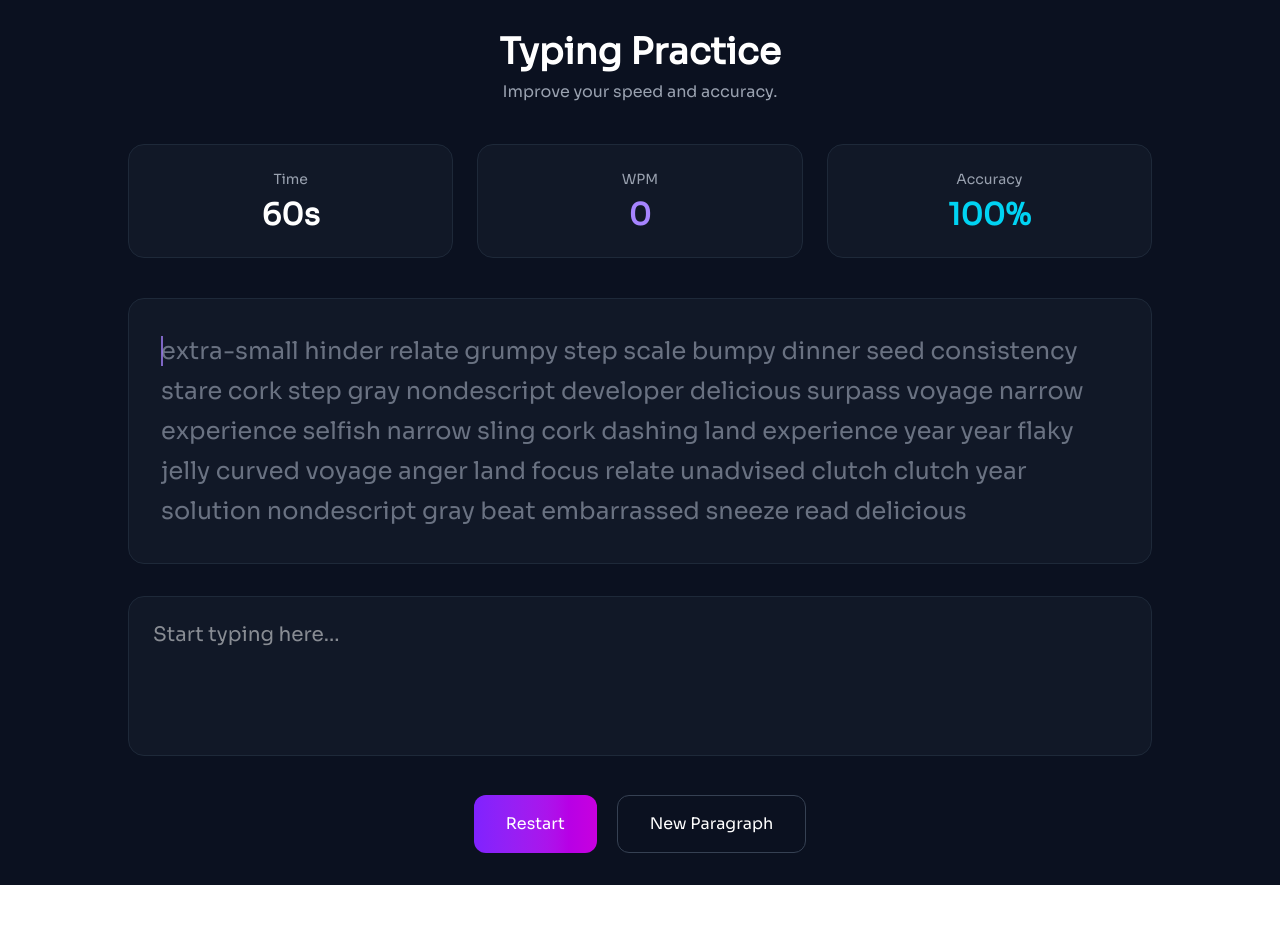
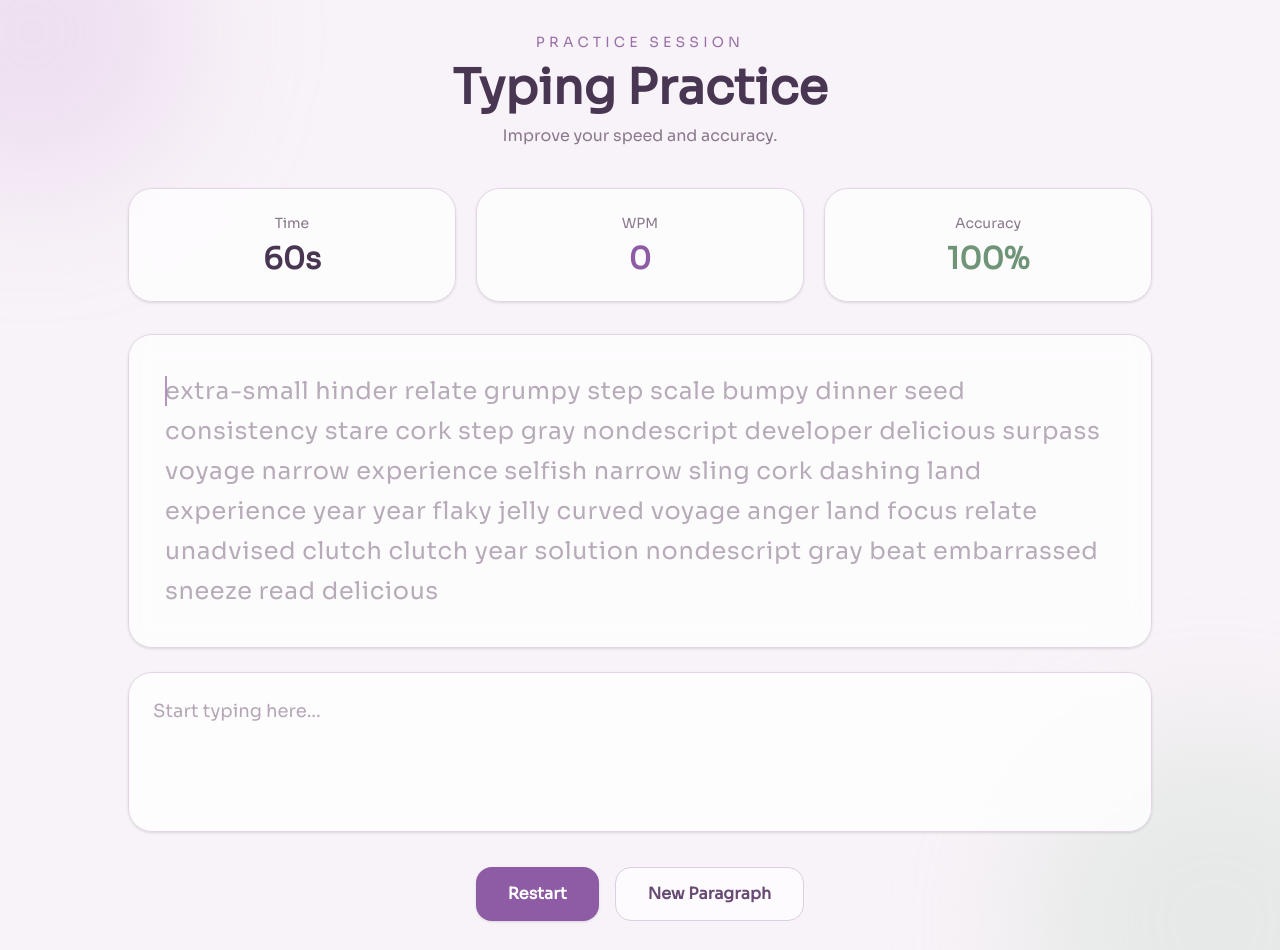
Before and after one commit to moksha013/TypenLearn, a React (Vite) app in the folder client/: page /practice in a window 1280 px wide. Shown: the top 950 px of the page. Before the commit the page ends 885 px from the top, so only its background shows below. Built offline with nearby package versions, Linux system fonts and the light colour scheme.

Commit message:
style: refresh practice page theme

```diff
--- a/client/src/pages/Practice.jsx
+++ b/client/src/pages/Practice.jsx
@@ -97,33 +97,129 @@ function Practice() {
 
       {/* Main Practice */}
 
-      <div className="min-h-screen bg-[#0B1120] text-white flex items-center justify-center p-8">
+      <div
+        className="
+          min-h-screen
+          bg-[#F8F3F8]
+          text-[#493653]
+          flex
+          items-center
+          justify-center
+          p-6
+          md:p-8
+          relative
+          overflow-hidden
+        "
+      >
 
-        <div className="w-full max-w-5xl">
+        {/* Background Glow */}
+
+        <div
+          className="
+            absolute
+            -top-32
+            -left-32
+            w-80
+            h-80
+            rounded-full
+            bg-[#D8B4E2]/30
+            blur-3xl
+          "
+        />
+
+        <div
+          className="
+            absolute
+            -bottom-40
+            -right-32
+            w-96
+            h-96
+            rounded-full
+            bg-[#BFD4C3]/30
+            blur-3xl
+          "
+        />
+
+        {/* Main Container */}
+
+        <div className="relative z-10 w-full max-w-5xl">
 
           {/* Heading */}
 
-          <h1 className="text-4xl font-bold text-center">
+          <div className="text-center">
+
+            <p
+              className="
+                text-xs
+                md:text-sm
+                uppercase
+                tracking-[0.3em]
+                text-[#9A70A8]
+                font-medium
+              "
+            >
+              Practice Session
+            </p>
+
+            <h1
+              className="
+                text-4xl
+                md:text-5xl
+                font-bold
+                mt-3
+                text-[#493653]
+              "
+            >
               Typing Practice
             </h1>
 
-          <p className="text-center text-gray-400 mt-2">
+            <p
+              className="
+                text-[#8A788D]
+                mt-3
+                text-sm
+                md:text-base
+              "
+            >
               Improve your speed and accuracy.
             </p>
 
+          </div>
+
           {/* Stats */}
 
-          <div className="grid grid-cols-3 gap-6 mt-10">
+          <div className="grid grid-cols-1 md:grid-cols-3 gap-5 mt-10">
 
             {/* Time */}
 
-            <div className="rounded-2xl bg-[#111827] border border-gray-800 p-6 text-center">
-
-              <p className="text-gray-400 text-sm">
+            <div
+              className="
+                rounded-3xl
+                bg-white/70
+                backdrop-blur-md
+                border
+                border-[#E2D6E4]
+                p-6
+                text-center
+                shadow-sm
+                hover:-translate-y-1
+                hover:shadow-md
+                transition-all
+                duration-300
+              "
+            >
+              <p className="text-sm text-[#8A788D]">
                 Time
               </p>
 
-              <h2 className="text-3xl font-bold mt-2">
+              <h2
+                className="
+                  text-3xl
+                  font-bold
+                  mt-2
+                  text-[#493653]
+                "
+              >
                 {timeLeft}s
               </h2>
 
@@ -131,13 +227,34 @@ function Practice() {
 
             {/* WPM */}
 
-            <div className="rounded-2xl bg-[#111827] border border-gray-800 p-6 text-center">
-
-              <p className="text-gray-400 text-sm">
+            <div
+              className="
+                rounded-3xl
+                bg-white/70
+                backdrop-blur-md
+                border
+                border-[#E2D6E4]
+                p-6
+                text-center
+                shadow-sm
+                hover:-translate-y-1
+                hover:shadow-md
+                transition-all
+                duration-300
+              "
+            >
+              <p className="text-sm text-[#8A788D]">
                 WPM
               </p>
 
-              <h2 className="text-3xl font-bold mt-2 text-violet-400">
+              <h2
+                className="
+                  text-3xl
+                  font-bold
+                  mt-2
+                  text-[#8E5BA5]
+                "
+              >
                 {wpm}
               </h2>
 
@@ -145,13 +262,34 @@ function Practice() {
 
             {/* Accuracy */}
 
-            <div className="rounded-2xl bg-[#111827] border border-gray-800 p-6 text-center">
-
-              <p className="text-gray-400 text-sm">
+            <div
+              className="
+                rounded-3xl
+                bg-white/70
+                backdrop-blur-md
+                border
+                border-[#E2D6E4]
+                p-6
+                text-center
+                shadow-sm
+                hover:-translate-y-1
+                hover:shadow-md
+                transition-all
+                duration-300
+              "
+            >
+              <p className="text-sm text-[#8A788D]">
                 Accuracy
               </p>
 
-              <h2 className="text-3xl font-bold mt-2 text-cyan-400">
+              <h2
+                className="
+                  text-3xl
+                  font-bold
+                  mt-2
+                  text-[#6F9478]
+                "
+              >
                 {accuracy}%
               </h2>
 
@@ -161,17 +299,33 @@ function Practice() {
 
           {/* Paragraph */}
 
-          <div className="mt-10 rounded-2xl bg-[#111827] border border-gray-800 p-8 leading-10 text-2xl">
+          <div
+            className="
+              mt-8
+              rounded-3xl
+              bg-white/75
+              backdrop-blur-md
+              border
+              border-[#E2D6E4]
+              p-7
+              md:p-9
+              leading-10
+              text-xl
+              md:text-2xl
+              tracking-wide
+              shadow-sm
+            "
+          >
 
             {paragraph.split("").map((char, index) => {
 
-              let color = "text-gray-500";
+              let color = "text-[#B7AAB9]";
 
               if (index < text.length) {
                 color =
                   text[index] === char
-                    ? "text-green-400"
-                    : "text-red-400";
+                    ? "text-[#6F9478]"
+                    : "text-[#C47787]";
               }
 
               return (
@@ -182,7 +336,7 @@ function Practice() {
                     ${color}
                     ${
                       index === text.length
-                        ? "after:absolute after:left-0 after:top-0 after:w-[2px] after:h-full after:bg-violet-400 after:animate-pulse"
+                        ? "after:absolute after:left-0 after:top-0 after:w-[2px] after:h-full after:bg-[#9A70A8] after:animate-pulse"
                         : ""
                     }
                   `}
@@ -214,25 +368,32 @@ function Practice() {
                 : "Start typing here..."
             }
             className="
-              mt-8
+              mt-6
               w-full
               h-40
-              rounded-2xl
-              bg-[#111827]
+              rounded-3xl
+              bg-white/80
+              backdrop-blur-md
               border
-              border-gray-800
+              border-[#E2D6E4]
               p-6
-              text-xl
+              text-lg
+              text-[#493653]
+              placeholder:text-[#B4A6B6]
               outline-none
               resize-none
-              focus:border-violet-500
-              transition
+              shadow-sm
+              focus:border-[#B58AC0]
+              focus:ring-4
+              focus:ring-[#D8B4E2]/20
+              transition-all
+              duration-300
             "
           />
 
           {/* Buttons */}
 
-          <div className="flex justify-center gap-5 mt-8">
+          <div className="flex flex-col sm:flex-row justify-center gap-4 mt-7">
 
             {/* Restart */}
 
@@ -240,14 +401,17 @@ function Practice() {
               onClick={restartTest}
               className="
                 px-8
-                py-4
-                rounded-xl
-                bg-gradient-to-r
-                from-violet-600
-                to-fuchsia-600
-                hover:from-violet-500
-                hover:to-fuchsia-500
-                transition
+                py-3.5
+                rounded-2xl
+                bg-[#8E5BA5]
+                hover:bg-[#795087]
+                text-white
+                font-semibold
+                shadow-sm
+                hover:shadow-md
+                hover:-translate-y-0.5
+                transition-all
+                duration-300
               "
             >
               Restart
@@ -259,12 +423,18 @@ function Practice() {
               onClick={newParagraph}
               className="
                 px-8
-                py-4
-                rounded-xl
+                py-3.5
+                rounded-2xl
+                bg-white/70
                 border
-                border-gray-700
-                hover:border-violet-500
-                transition
+                border-[#DCCFE0]
+                text-[#684A73]
+                font-semibold
+                hover:bg-white
+                hover:border-[#B58AC0]
+                hover:-translate-y-0.5
+                transition-all
+                duration-300
               "
             >
               New Paragraph
```
Also changed, not shown: client/src/components/practice/ResultsCard.jsx (+109 -21 lines). Lines whose indentation alone changed are shown as unchanged.
